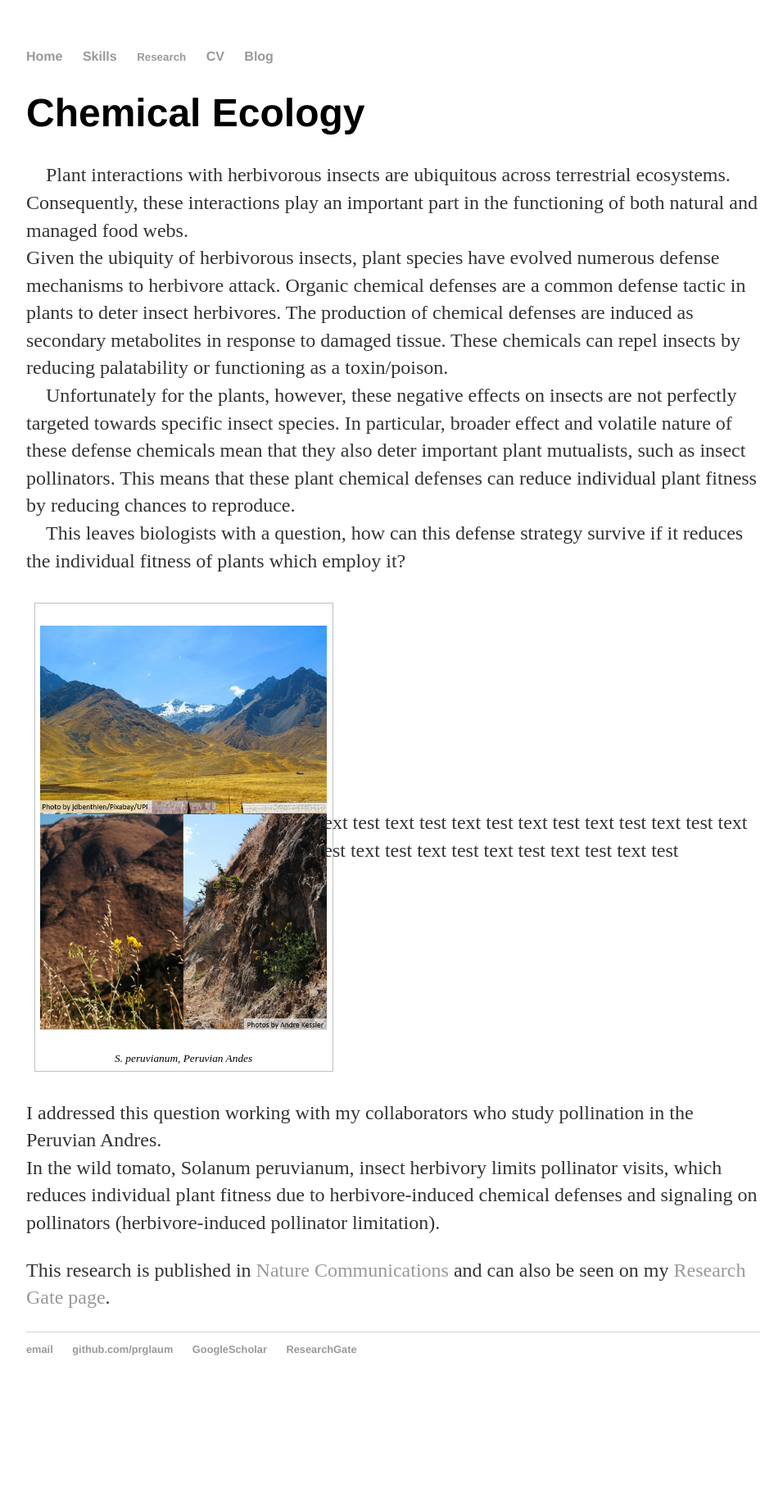
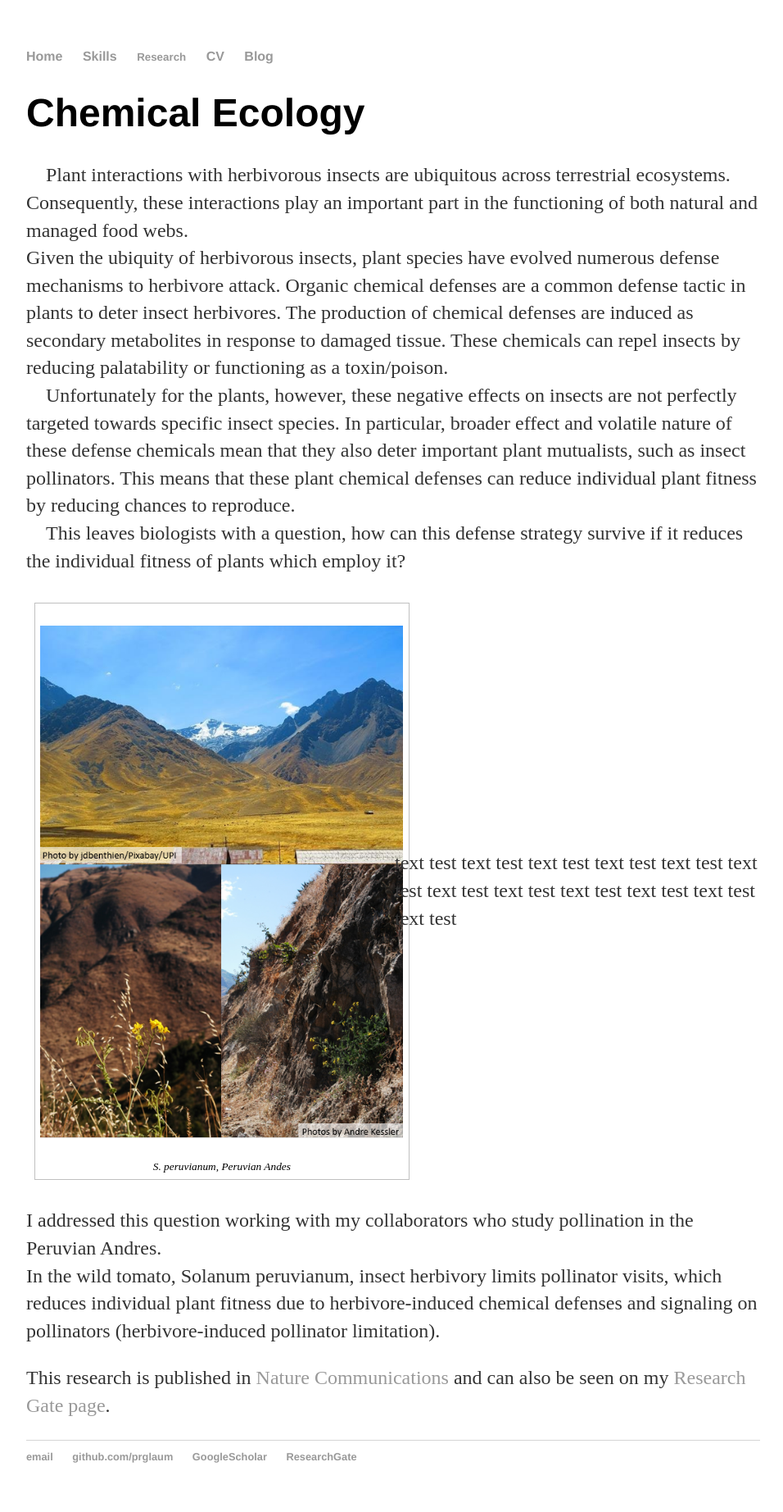
Before and after one commit to prglaum/prglaum.github.io, a Jekyll site: the page built from research/chemoeco/index.html, in a window 1280 px wide. Shown: the whole page at 82% size, without its empty margins (160-1116 px from the left). Built offline with Jekyll 4.4.1, drawn with Linux system fonts in a browser that asks for light colours; before the commit the page ends 1713 px from its top, so only the background shows below that.

Commit message:
Update index.html

```diff
--- a/research/chemoeco/index.html
+++ b/research/chemoeco/index.html
@@ -23,9 +23,9 @@ title: Chemical Ecology
 
 <!-- <div style="display:inline;vertical:top;"> -->
 <div id='container'>
-  <table>
+  <table style="width:100%">
     <tr>
-<td><figure>
+<td style="width:50%"><figure>
   <p><img class=scaled src="{{site.url}}/docs/assets/images/chemoEcoPic1.PNG" alt="peru">
   <figcaption>S. peruvianum, Peruvian Andes</figcaption>
 </figure> </td>
```
